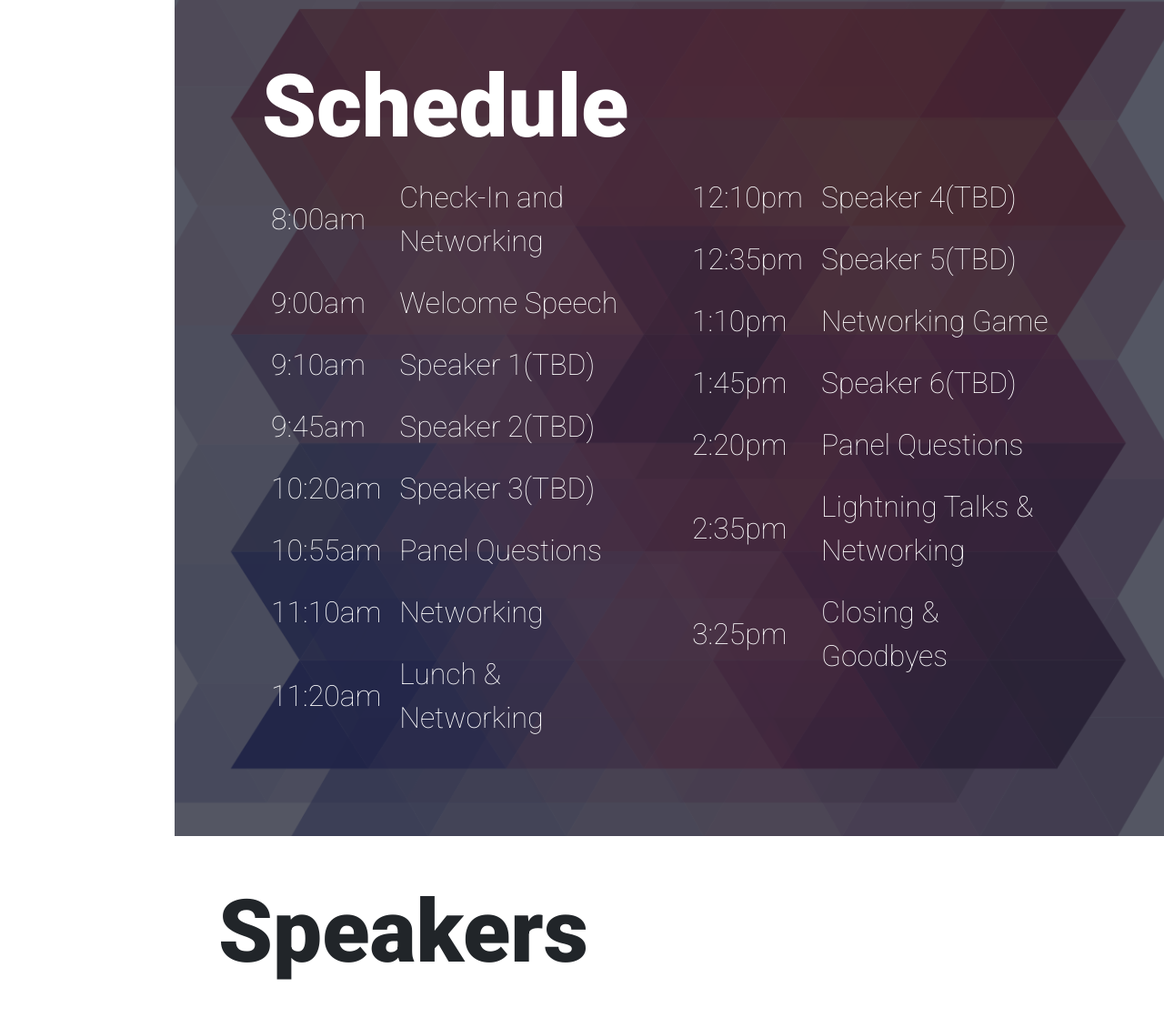
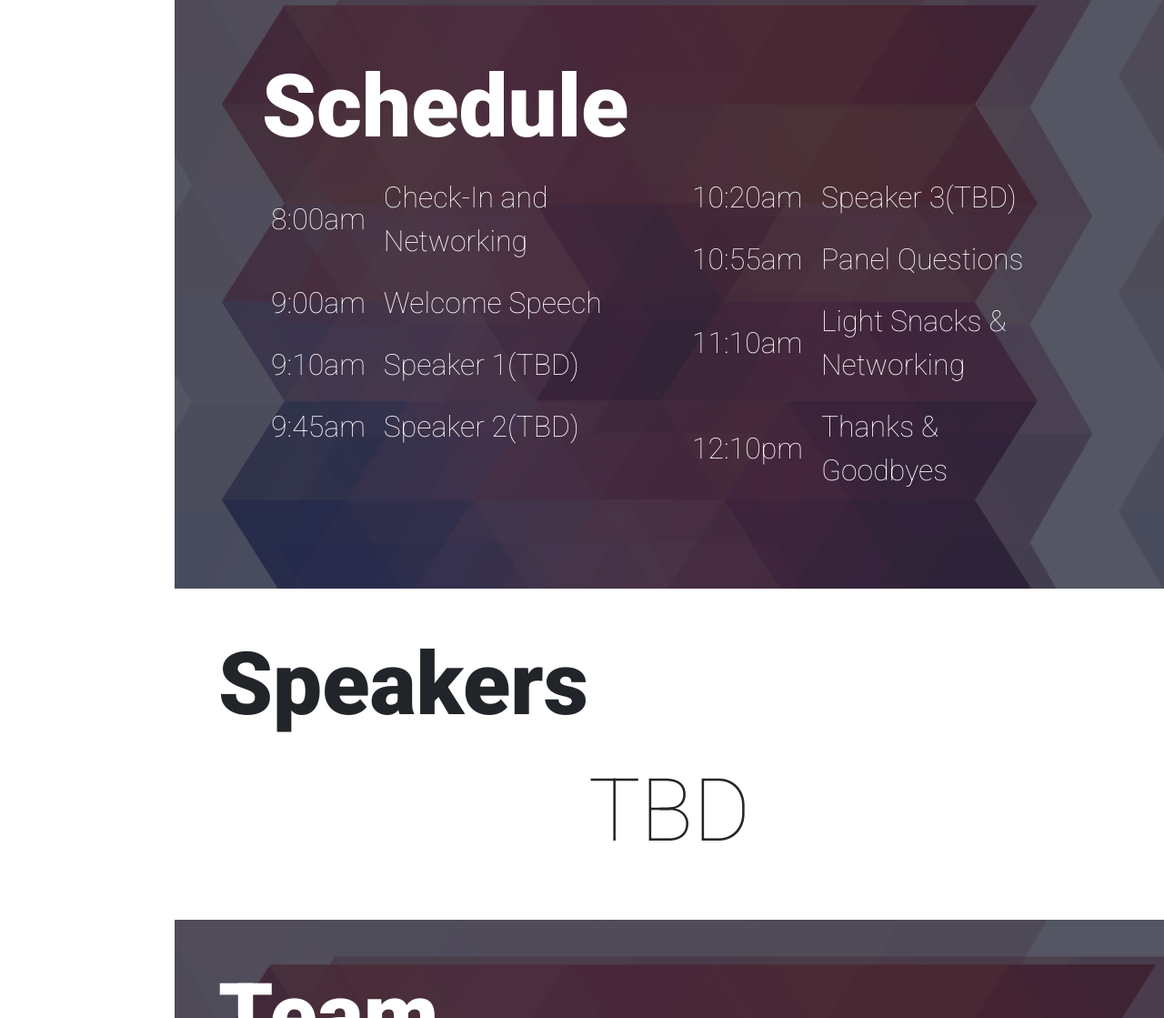
Before and after one commit to zkulphong/techsummit, a plain HTML site: page index.html in a window 1280 px wide. Shown: the part 1624-2743 px from the top of the page at 91% size. Drawn offline with nearby package versions, Linux system fonts and the light colour scheme.

Commit message:
Changed wording and updated css to show header

```diff
--- a/index.html
+++ b/index.html
@@ -119,6 +119,12 @@
                                                                 <th>Speaker 2(TBD)</th>
 
                                                         </tr>
+
+                                                </table>
+                                        </div>
+                                        <div class="col-md-6">
+                                                <table>
+
                                                         <tr>
                                                                 <th>10:20am</th>
                                                                 <th>Speaker 3(TBD)</th>
@@ -131,51 +137,12 @@
                                                         </tr>
                                                         <tr>
                                                                 <th>11:10am</th>
-                                                                <th>Networking</th>
+                                                                <th>Light Snacks & Networking</th>
 
                                                         </tr>
                                                         <tr>
-                                                                <th>11:20am</th>
-                                                                <th>Lunch & Networking</th>
-
-                                                        </tr>
-                                                </table>
-                                        </div>
-                                        <div class="col-md-6">
-                                                <table>
-                                                        <tr>
                                                                 <th>12:10pm</th>
-                                                                <th>Speaker 4(TBD)</th>
-
-                                                        </tr>
-                                                        <tr>
-                                                                <th>12:35pm</th>
-                                                                <th>Speaker 5(TBD)</th>
-
-                                                        </tr>
-                                                        <tr>
-                                                                <th>1:10pm</th>
-                                                                <th>Networking Game</th>
-
-                                                        </tr>
-                                                        <tr>
-                                                                <th>1:45pm</th>
-                                                                <th>Speaker 6(TBD)</th>
-
-                                                        </tr>
-                                                        <tr>
-                                                                <th>2:20pm</th>
-                                                                <th>Panel Questions</th>
-
-                                                        </tr>
-                                                        <tr>
-                                                                <th>2:35pm</th>
-                                                                <th>Lightning Talks & Networking</th>
-
-                                                        </tr>
-                                                        <tr>
-                                                                <th>3:25pm</th>
-                                                                <th>Closing & Goodbyes</th>
+                                                                <th>Thanks & Goodbyes</th>
 
                                                         </tr>
 
```
